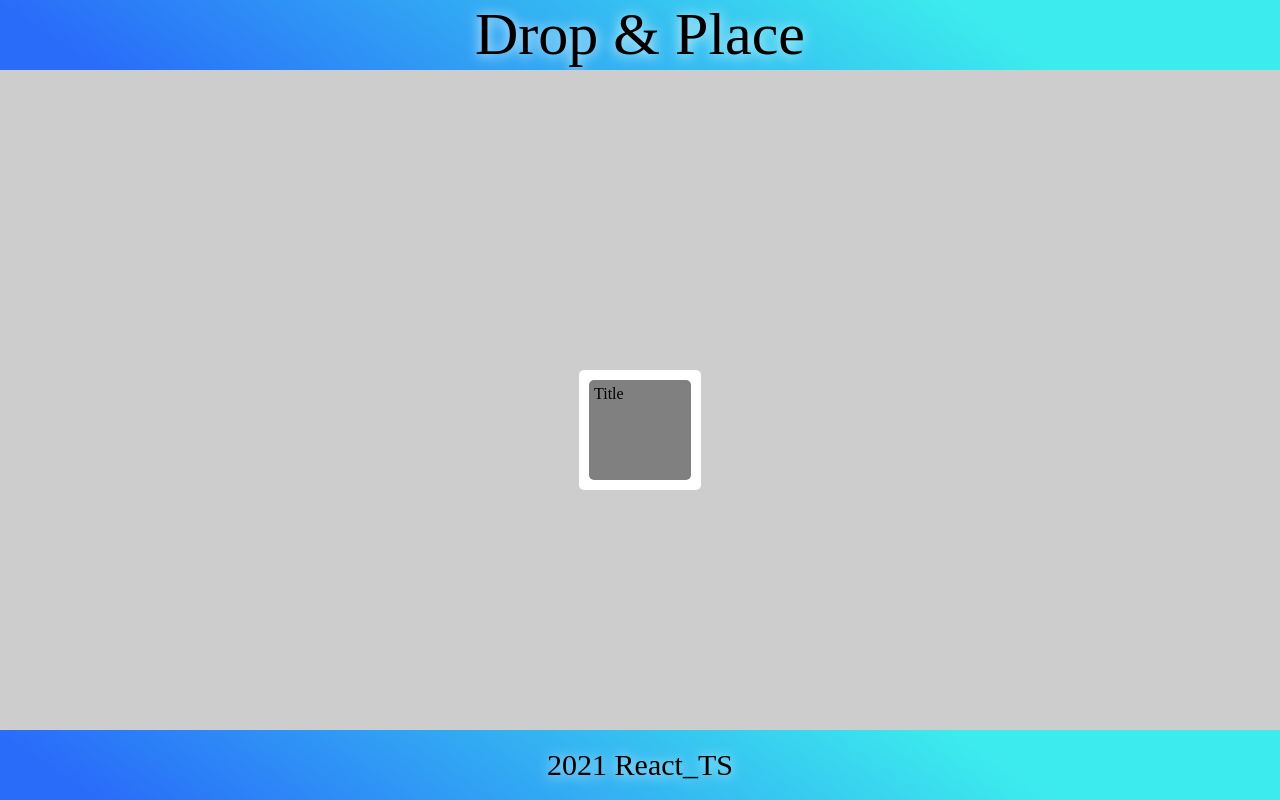
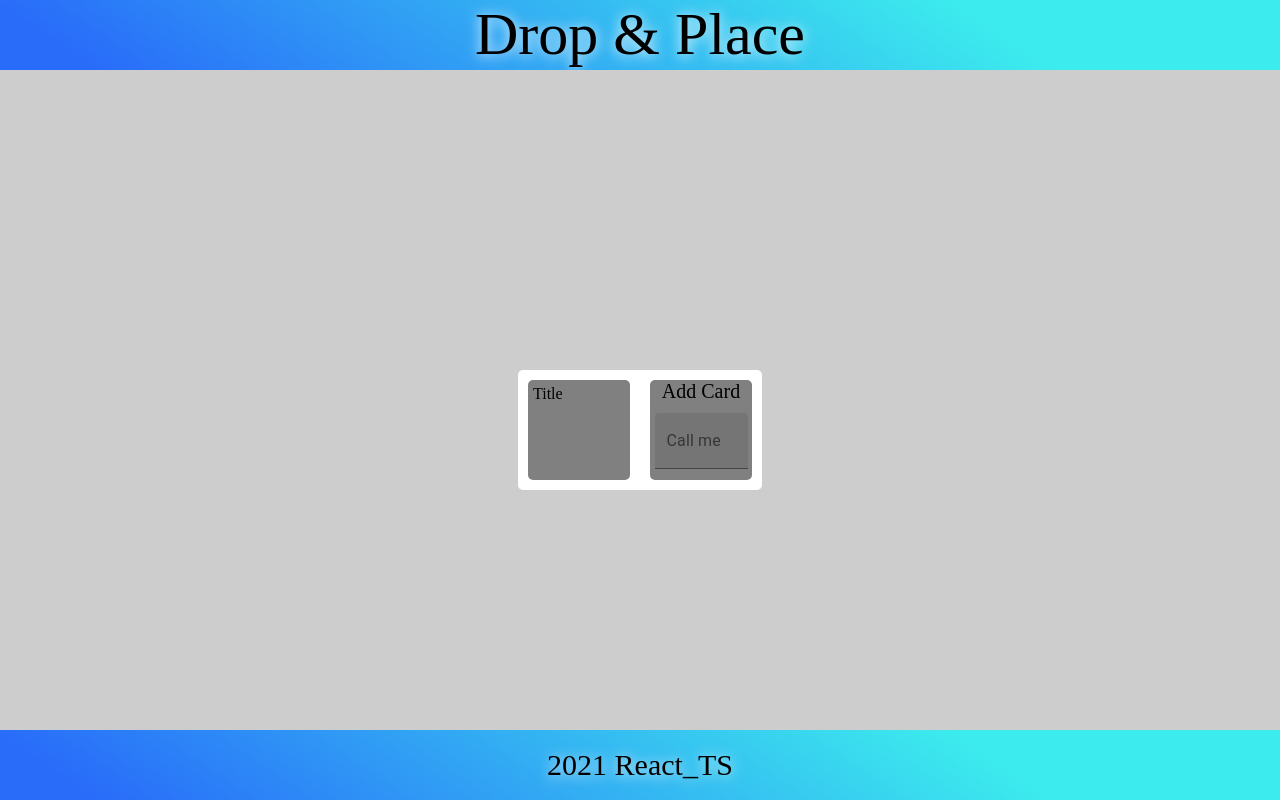
Before and after one commit to DaiFudo/Trello_React-BeatifylDND-ReduxTK-MUI-StyledComponents, a React (Create React App) app: page / in a window 1280 px wide. Built offline with nearby package versions, Linux system fonts and the light colour scheme.

Commit message:
new design

```diff
--- a/package.json
+++ b/package.json
@@ -4,6 +4,7 @@
   "private": true,
   "dependencies": {
     "@material-ui/core": "^4.12.3",
+    "@material-ui/icons": "^4.11.2",
     "@testing-library/jest-dom": "^5.14.1",
     "@testing-library/react": "^11.2.7",
     "@testing-library/user-event": "^12.8.3",
@@ -13,6 +14,7 @@
     "@types/react-dom": "^17.0.9",
     "mobx-react-lite": "^3.2.1",
     "react": "^17.0.2",
+    "react-beautiful-dnd": "^13.1.0",
     "react-dom": "^17.0.2",
     "react-router-dom": "^5.3.0",
     "react-scripts": "4.0.3",
@@ -44,6 +46,7 @@
     ]
   },
   "devDependencies": {
+    "@types/react-beautiful-dnd": "^13.1.2",
     "@types/react-router-dom": "^5.3.0"
   }
 }
--- a/src/components/board/Board.tsx
+++ b/src/components/board/Board.tsx
@@ -1,13 +1,53 @@
 import React from "react";
-import { Card, Container, List, Wrapper } from "../../styles/board";
+import { DragDropContext, Droppable } from "react-beautiful-dnd";
+
+import {
+  Item,
+  Container,
+  List,
+  Wrapper,
+  Card,
+  InputForm,
+  ControlForm,
+  AddCard,
+  Cards,
+  TextAddCard,
+  DeleteIcon,
+} from "./styles";
 
 const Board: React.FC = () => {
   return (
     <Container>
       <Wrapper>
-        <List>
-          <Card component="a">Title</Card>
-        </List>
+        <Cards>
+          <Card>
+            <List>
+              <Item component="a">
+                1 <DeleteIcon />
+              </Item>
+              <Item component="a">
+                2<DeleteIcon />
+              </Item>
+              <Item component="a">
+                3<DeleteIcon />
+              </Item>
+              <ControlForm>
+                <InputForm
+                  id="filled-basic"
+                  label="Touch me"
+                  variant="filled"
+                  autoComplete="off"
+                />
+              </ControlForm>
+            </List>
+          </Card>
+
+          <AddCard>
+            <List>
+              <TextAddCard>Add Card</TextAddCard>
+            </List>
+          </AddCard>
+        </Cards>
       </Wrapper>
     </Container>
   );
--- /dev/null
+++ b/src/components/board/styles.tsx
@@ -0,0 +1,109 @@
+import React from "react";
+
+import { Button, Box, styled, TextField, FormControl } from "@material-ui/core";
+import Delete from "@material-ui/icons/Delete";
+
+export const Container = styled(Box)({
+  height: "90%",
+  width: "100%",
+  display: "flex",
+  flexWrap: "wrap",
+  alignContent: "flex-start",
+  alignItems: "flex-start",
+  justifyContent: "flex-start",
+  flexDirection: "row",
+  position: "absolute",
+  backgroundImage: "url('https://wallpapercave.com/wp/wp2760733.jpg')",
+});
+export const Wrapper = styled(Box)({
+  margin: "10px",
+  minHeight: "6%",
+  minWidth: "6%",
+  maxWidth: "45%",
+  display: "flex",
+  flexDirection: "row",
+  flexWrap: "wrap",
+  alignContent: "flex-start",
+  borderRadius: "5px",
+});
+export const Card = styled(Box)({
+  display: "flex",
+  flexWrap: "wrap",
+  justifyContent: "space-evenly",
+  fontSize: "bold",
+  margin: "10px",
+  width: "170px",
+  minHeight: "100px",
+  borderRadius: "5px",
+  background:
+    "rgb(60,235,237) linear-gradient(214deg, rgba(60,235,237,1) 24%, rgba(41,249,180,1) 93%)",
+});
+export const Cards = styled(Box)({
+  display: "flex",
+});
+export const List = styled(Box)({
+  display: "flex",
+  flexWrap: "wrap",
+  justifyContent: "space-evenly",
+  fontSize: "bold",
+  margin: "10px",
+  width: "170px",
+  minHeight: "100px",
+  background: "grey",
+  borderRadius: "5px",
+});
+export const Item = styled(Box)({
+  padding: "5px",
+  margin: "10px 5px 10px 5px",
+  transition: "all 1s ease",
+  width: "85%",
+  height: "20px",
+  borderRadius: "5px",
+  background: "white",
+  display: "flex",
+  justifyContent: "space-between",
+  "&:hover": {
+    cursor: "pointer",
+    transition: "all 1s ease",
+  },
+});
+export const ControlForm = styled(FormControl)({
+  borderRadius: "5px",
+});
+export const Title = styled(Box)({});
+export const InputForm = styled(TextField)({
+  marginTop: "10px",
+});
+// Для обрезания титула textOverflow: ellipsis
+
+//Пустая карточка
+export const AddCard = styled(Box)({
+  display: "flex",
+  flexWrap: "wrap",
+  justifyContent: "space-evenly",
+  fontSize: "bold",
+  margin: "10px",
+  width: "170px",
+  minHeight: "100px",
+  background: "grey",
+  borderRadius: "5px",
+  "&:hover": {
+    cursor: "pointer",
+    transition: "all 1s ease",
+    content: "+",
+    background:
+      "rgb(60,235,237) linear-gradient(214deg, rgba(60,235,237,1) 24%, rgba(41,249,180,1) 93%)",
+  },
+  "&:nth-last-child(1)": {
+    borderBottom: "1px solid #79b6f2",
+    background: "white",
+  },
+});
+export const TextAddCard = styled(Box)({
+  display: "flex",
+  alignItems: "center",
+  fontSize: "20px",
+});
+export const DeleteIcon = styled(Delete)({
+  fontSize: "20px",
+});
--- a/src/components/footer/Footer.tsx
+++ b/src/components/footer/Footer.tsx
@@ -1,5 +1,5 @@
 import React from "react";
-import { Container, Title } from "../../styles/footer";
+import { Container, Title } from "./styles";
 
 const Footer: React.FC = () => {
   return (
--- a/src/components/header/Header.tsx
+++ b/src/components/header/Header.tsx
@@ -1,6 +1,6 @@
 import React from "react";
 
-import { Container, Title } from "../../styles/header";
+import { Container, Title } from "./styles";
 
 const Header: React.FC = () => {
   return (
--- a/src/components/space/Space.tsx
+++ b/src/components/space/Space.tsx
@@ -1,13 +1,46 @@
-import React from "react";
-import { List, Card, Container, Wrapper } from "../../styles/space";
+import { InputProps } from "@material-ui/core";
+import { TargetElement } from "@testing-library/user-event";
+import React, { useState } from "react";
+
+import {
+  List,
+  Card,
+  Container,
+  Wrapper,
+  AddCard,
+  TextAddCard,
+  ControlForm,
+  InputForm,
+} from "./styles";
+
+const CreateNewCard = async (e: any) => {
+  console.log(e.target.value);
+};
 
 const Space: React.FC = () => {
+  const [title, setTitle] = useState("");
+
   return (
     <Container>
       <Wrapper>
         <List>
-          <Card component="a">Title</Card>
+          <Card component="span">Title</Card>
         </List>
+        <AddCard>
+          <List>
+            <TextAddCard onClick={CreateNewCard} component="span">
+              Add Card
+            </TextAddCard>
+            <ControlForm>
+              <InputForm
+                id="filled-basic"
+                label="Call me"
+                variant="filled"
+                autoComplete="off"
+              />
+            </ControlForm>
+          </List>
+        </AddCard>
       </Wrapper>
     </Container>
   );
--- a/src/styles/space.tsx
+++ b/src/components/space/styles.tsx
@@ -27,6 +27,7 @@ export const List = styled(Box)({
   fontSize: "bold",
   margin: "10px",
   display: "flex",
+  flexDirection: "column",
   width: "102px",
   height: "100px",
   background: "grey",
@@ -43,3 +44,26 @@ export const Card = styled(Box)({
   padding: "5px",
   display: "flex",
 });
+export const AddCard = styled(Box)({
+  "&:hover": {
+    borderRadius: "5px",
+    background:
+      "rgb(237,60,215) linear-gradient(214deg, rgba(237,60,215,1) 20%, rgba(82,41,249,1) 96%)",
+  },
+});
+export const TextAddCard = styled(Box)({
+  display: "flex",
+  alignItems: "center",
+  fontSize: "20px",
+  margin: "0 auto",
+});
+
+export const ControlForm = styled(FormControl)({
+  borderRadius: "5px",
+  display: "flex",
+  margin: "0 auto",
+  width: "93px",
+});
+export const InputForm = styled(TextField)({
+  marginTop: "10px",
+});
--- a/src/styles/board.tsx
+++ /dev/null
@@ -1,50 +0,0 @@
-import React from "react";
-
-import { Button, Box, styled, TextField, FormControl } from "@material-ui/core";
-
-export const Container = styled(Box)({
-  height: "90%",
-  width: "100%",
-  display: "flex",
-  alignItems: "flex-start",
-  flexDirection: "row",
-  position: "absolute",
-  backgroundImage: "url('https://wallpapercave.com/wp/wp2760733.jpg')",
-});
-export const Wrapper = styled(Box)({
-  margin: "10px",
-  minHeight: "6%",
-  minWidth: "6%",
-  maxWidth: "45%",
-  display: "flex",
-  flexDirection: "row",
-  flexWrap: "wrap",
-  alignContent: "flex-start",
-  background:
-    "rgb(60,235,237) linear-gradient(214deg, rgba(60,235,237,1) 24%, rgba(41,249,180,1) 93%)",
-  borderRadius: "5px",
-});
-export const List = styled(Box)({
-  display: "flex",
-  justifyContent: "space-evenly",
-  fontSize: "bold",
-  margin: "10px",
-  width: "170px",
-  height: "100px",
-  background: "grey",
-  borderRadius: "5px",
-});
-export const Card = styled(Box)({
-  padding: "5px",
-  marginTop: "5px",
-  transition: "all 1s ease",
-  width: "85%",
-  height: "20px",
-  borderRadius: "5px",
-  background: "white",
-  "&:hover": {
-    cursor: "pointer",
-    transition: "all 1s ease",
-  },
-});
-// для обрезания титула textOverflow: ellipsis
```
Also changed, not shown: src/components/footer/styles.tsx (renamed from src/styles/footer.tsx), src/components/header/styles.tsx (renamed from src/styles/header.tsx), 1 other file (tests, documents, lock files or other folders).
